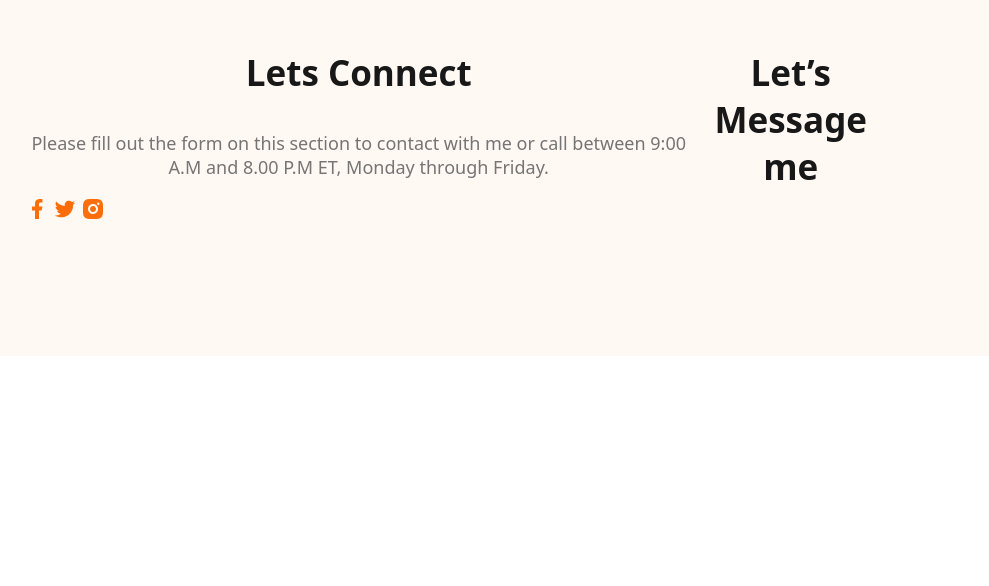
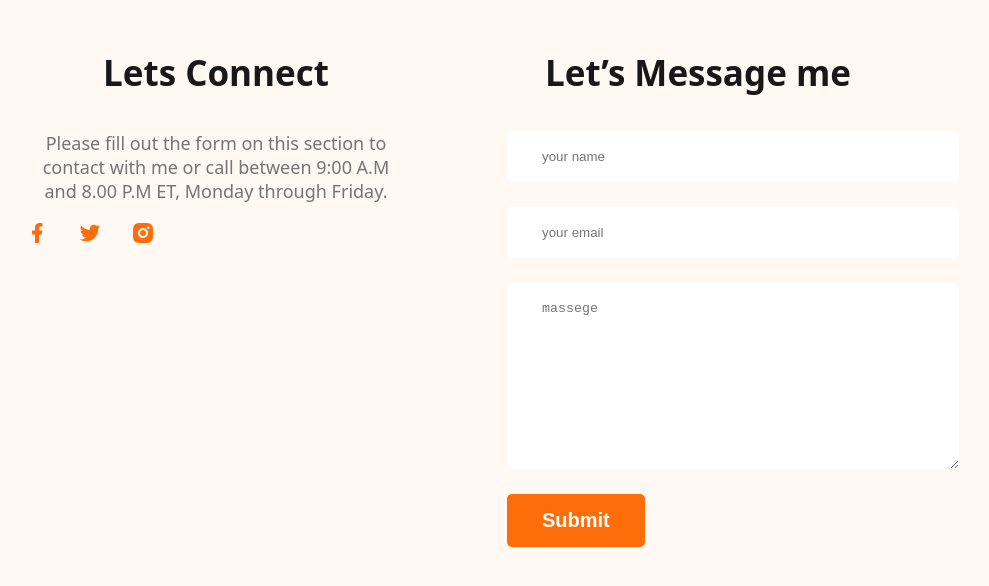
Before and after one commit to siamsakib420/web-developer-portfolio, a plain HTML site: page index.html in a window 1280 px wide. Shown: the part 4060-4646 px from the top of the page, without its empty margins (183-1172 px from the left). Before the commit the page ends 4424 px from the top, so only its background shows below. Drawn offline with Linux system fonts and the light colour scheme.

Commit message:
finished footer section

```diff
--- a/index.html
+++ b/index.html
@@ -152,6 +152,12 @@
         </div>
         <div class="footer-column">
             <h3 class="section-title">Let’s Message me</h3>
+            <form class="contact" action="">
+                <input type="text" placeholder="your name">
+                <input type="email" name="" placeholder="your email" id="">
+                <textarea name="" placeholder="massege" id="" cols="30" rows="10"></textarea>
+                <input class="btn-primary" type="submit" value="Submit">
+            </form>
         </div>
 
     </footer>
--- a/styles/portfolio.css
+++ b/styles/portfolio.css
@@ -176,7 +176,25 @@ main section {
 }
 footer{
     display: flex;
+    gap: 100px;
     background: #FFF8F3;;
     margin-top: 100px;
     padding: 130px 200px;
 }
+.social-links a{
+    margin-right: 25px;
+}
+.footer-column{
+    width: 50%;
+}
+.contact input[type="text"], .contact input[type="email"],
+ textarea{
+display: block;
+margin-bottom: 25px;
+padding: 18px 35px;
+color: #757575;
+border-radius: 5px;
+background: #FFF;
+border: 0;
+width: 100%;
+}
```
